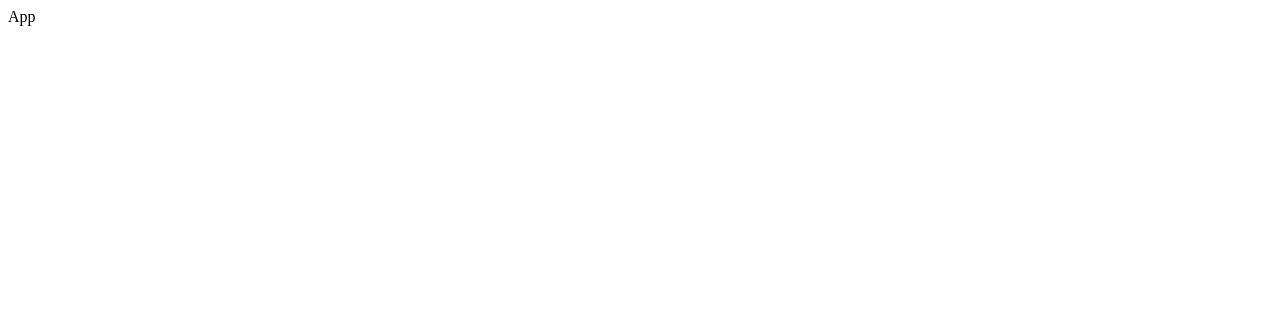
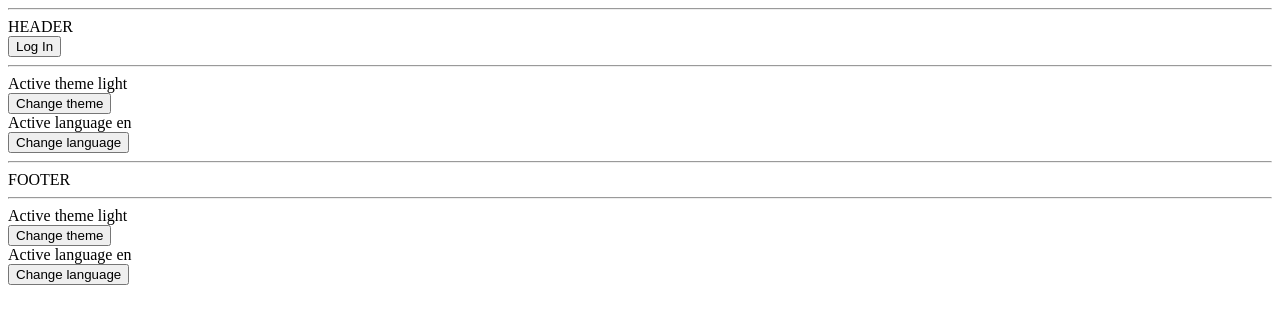
Before and after one commit to emirxmertoglu/react-working-space, a React (Create React App) app in the folder router/: page / in a window 1280 px wide. Shown: the top 324 px of the page. Built offline with nearby package versions, Linux system fonts and the light colour scheme.

Commit message:
app: context

```diff
--- a/router/src/App.js
+++ b/router/src/App.js
@@ -1,5 +1,14 @@
+import { SiteProvider, AuthProvider } from "./context";
+import Home from "./views/Home";
+
 function App() {
-  return <>App</>;
+  return (
+    <SiteProvider>
+      <AuthProvider>
+        <Home />
+      </AuthProvider>
+    </SiteProvider>
+  );
 }
 
 export default App;
--- /dev/null
+++ b/router/src/components/Footer.js
@@ -0,0 +1,14 @@
+import SwitchLanguage from "./SwitchLanguage";
+import SwitchTheme from "./SwitchTheme";
+
+export default function Footer() {
+  return (
+    <>
+      <hr />
+      <div>FOOTER</div>
+      <hr />
+      <SwitchTheme />
+      <SwitchLanguage />
+    </>
+  );
+}
--- /dev/null
+++ b/router/src/components/Header.js
@@ -0,0 +1,36 @@
+import SwitchLanguage from "./SwitchLanguage";
+import SwitchTheme from "./SwitchTheme";
+import { useAuth } from "../context";
+
+export default function Header() {
+  const { user, dispatch } = useAuth();
+
+  const logIn = () => {
+    dispatch({
+      type: "LOGIN",
+      payload: {
+        id: 1,
+        name: "emir",
+      },
+    });
+  };
+
+  const logOut = () => {
+    dispatch({
+      type: "LOGOUT",
+    });
+  };
+
+  return (
+    <>
+      <hr />
+      <div>HEADER</div>
+      {(user && <button onClick={logOut}>Log Out</button>) || (
+        <button onClick={logIn}>Log In</button>
+      )}
+      <hr />
+      <SwitchTheme />
+      <SwitchLanguage />
+    </>
+  );
+}
--- /dev/null
+++ b/router/src/components/SwitchLanguage.js
@@ -0,0 +1,18 @@
+import { useSite } from "../context";
+
+export default function SwitchLanguage() {
+  const { language, dispatch } = useSite();
+
+  const toggleLanguage = () => {
+    dispatch({
+      type: "TOGGLE_LANGUAGE",
+    });
+  };
+
+  return (
+    <>
+      <div>Active language {language}</div>
+      <button onClick={toggleLanguage}>Change language</button>
+    </>
+  );
+}
--- /dev/null
+++ b/router/src/components/SwitchTheme.js
@@ -0,0 +1,18 @@
+import { useSite } from "../context";
+
+export default function SwitchTheme() {
+  const { theme, dispatch } = useSite();
+
+  const toggleTheme = () => {
+    dispatch({
+      type: "TOGGLE_THEME",
+    });
+  };
+
+  return (
+    <>
+      <div>Active theme {theme}</div>
+      <button onClick={toggleTheme}>Change theme</button>
+    </>
+  );
+}
--- /dev/null
+++ b/router/src/context/AuthContext.js
@@ -0,0 +1,23 @@
+import { createContext, useContext, useReducer } from "react";
+import { authReducer } from "../reducers";
+
+const Context = createContext();
+
+export const useAuth = () => useContext(Context);
+
+const Provider = ({ children }) => {
+  const [state, dispatch] = useReducer(authReducer, {
+    user: localStorage.getItem("user")
+      ? JSON.parse(localStorage.getItem("user"))
+      : false,
+  });
+
+  const data = {
+    ...state,
+    dispatch,
+  };
+
+  return <Context.Provider value={data}>{children}</Context.Provider>;
+};
+
+export default Provider;
--- /dev/null
+++ b/router/src/context/SiteContext.js
@@ -0,0 +1,22 @@
+import { createContext, useContext, useReducer } from "react";
+import { siteReducer } from "../reducers";
+
+const Context = createContext();
+
+export const useSite = () => useContext(Context);
+
+const Provider = ({ children }) => {
+  const [state, dispatch] = useReducer(siteReducer, {
+    theme: localStorage.getItem("theme") || "light",
+    language: localStorage.getItem("language") || "en",
+  });
+
+  const data = {
+    ...state,
+    dispatch,
+  };
+
+  return <Context.Provider value={data}>{children}</Context.Provider>;
+};
+
+export default Provider;
--- /dev/null
+++ b/router/src/context/index.js
@@ -0,0 +1,2 @@
+export { default as SiteProvider, useSite } from "./SiteContext";
+export { default as AuthProvider, useAuth } from "./AuthContext";
--- /dev/null
+++ b/router/src/reducers/authReducer.js
@@ -0,0 +1,18 @@
+export default function authReducer(state, action) {
+  switch (action.type) {
+    case "LOGIN":
+      localStorage.setItem("user", JSON.stringify(action.payload));
+      return {
+        ...state,
+        user: action.payload,
+      };
+    case "LOGOUT":
+      localStorage.removeItem("user");
+      return {
+        ...state,
+        user: false,
+      };
+    default:
+      throw new Error(`Unknown action type ${action.type}`);
+  }
+}
--- /dev/null
+++ b/router/src/reducers/index.js
@@ -0,0 +1,2 @@
+export { default as siteReducer } from "./siteReducer";
+export { default as authReducer } from "./authReducer";
--- /dev/null
+++ b/router/src/reducers/siteReducer.js
@@ -0,0 +1,20 @@
+export default function siteReducer(state, action) {
+  switch (action.type) {
+    case "TOGGLE_THEME":
+      const theme = state.theme === "light" ? "dark" : "light";
+      localStorage.setItem("theme", theme);
+      return {
+        ...state,
+        theme,
+      };
+    case "TOGGLE_LANGUAGE":
+      const language = state.language === "en" ? "tr" : "en";
+      localStorage.setItem("language", language);
+      return {
+        ...state,
+        language,
+      };
+    default:
+      throw new Error(`Unknown action type: ${action.type}`);
+  }
+}
--- /dev/null
+++ b/router/src/views/Home.js
@@ -0,0 +1,19 @@
+import Footer from "../components/Footer";
+import Header from "../components/Header";
+import { useAuth } from "../context";
+
+export default function Home() {
+  const { user } = useAuth();
+
+  return (
+    <>
+      <Header />
+      {user && (
+        <div style={{ padding: 10, margin: 5, border: "1px solid red" }}>
+          Only logged-in users can see this field
+        </div>
+      )}
+      <Footer />
+    </>
+  );
+}
```
